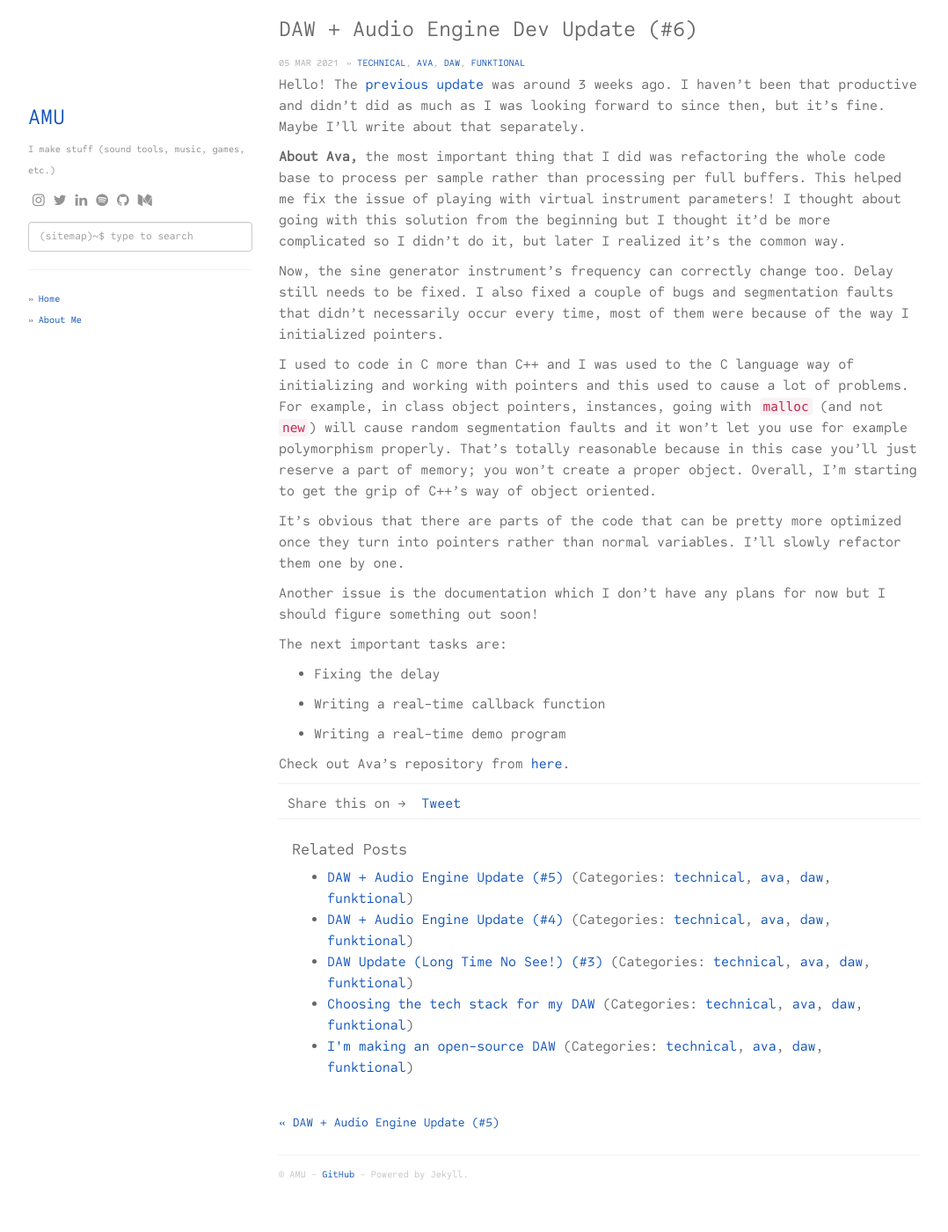
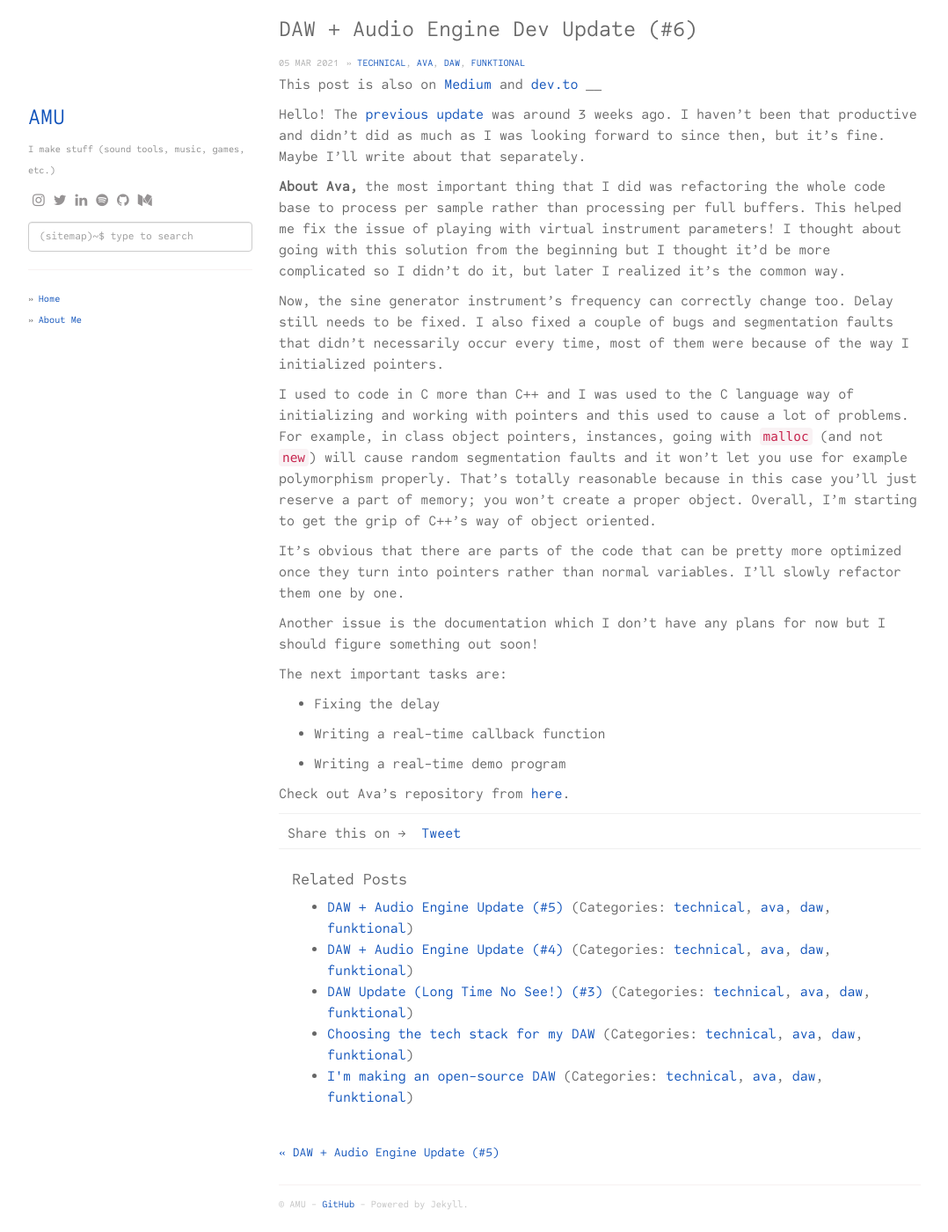
Before and after one commit to amuuu/amuuu.github.io, a Jekyll site: the page built from _posts/2021-03-06-update6.md, in a window 1280 px wide and 1400 px high. Shown: the whole window at 88% size, without its empty margins (53-1131 px from the left). Built offline with Jekyll 4.4.1, drawn with Linux system fonts in a browser that asks for light colours; nearby versions of some CDN libraries; comment, search, counter and statistics services are not loaded.

Commit message:
Update 2021-03-06-update6.md

```diff
--- a/_posts/2021-03-06-update6.md
+++ b/_posts/2021-03-06-update6.md
@@ -4,6 +4,10 @@ title:  "DAW + Audio Engine Dev Update (#6)"
 date:   2021-03-06 00:12:21 +0700
 categories: [technical, ava, daw, funktional]
 ---
+
+This post is also on [Medium](https://amuuu.medium.com/daw-audio-engine-dev-update-6-25b2db2823f1) and [dev.to](https://dev.to/amuuu/daw-audio-engine-dev-update-6-3g69)
+____
+
 Hello! The [previous update](https://dev.to/amuuu/open-source-daw-audio-engine-update-5-2991) was around 3 weeks ago. I haven't been that productive and didn't did as much as I was looking forward to since then, but it's fine. Maybe I'll write about that separately.
 
 **About Ava,** the most important thing that I did was refactoring the whole code base to process per sample rather than processing per full buffers. This helped me fix the issue of playing with virtual instrument parameters! I thought about going with this solution from the beginning but I thought it'd be more complicated so I didn't do it, but later I realized it's the common way.
```
